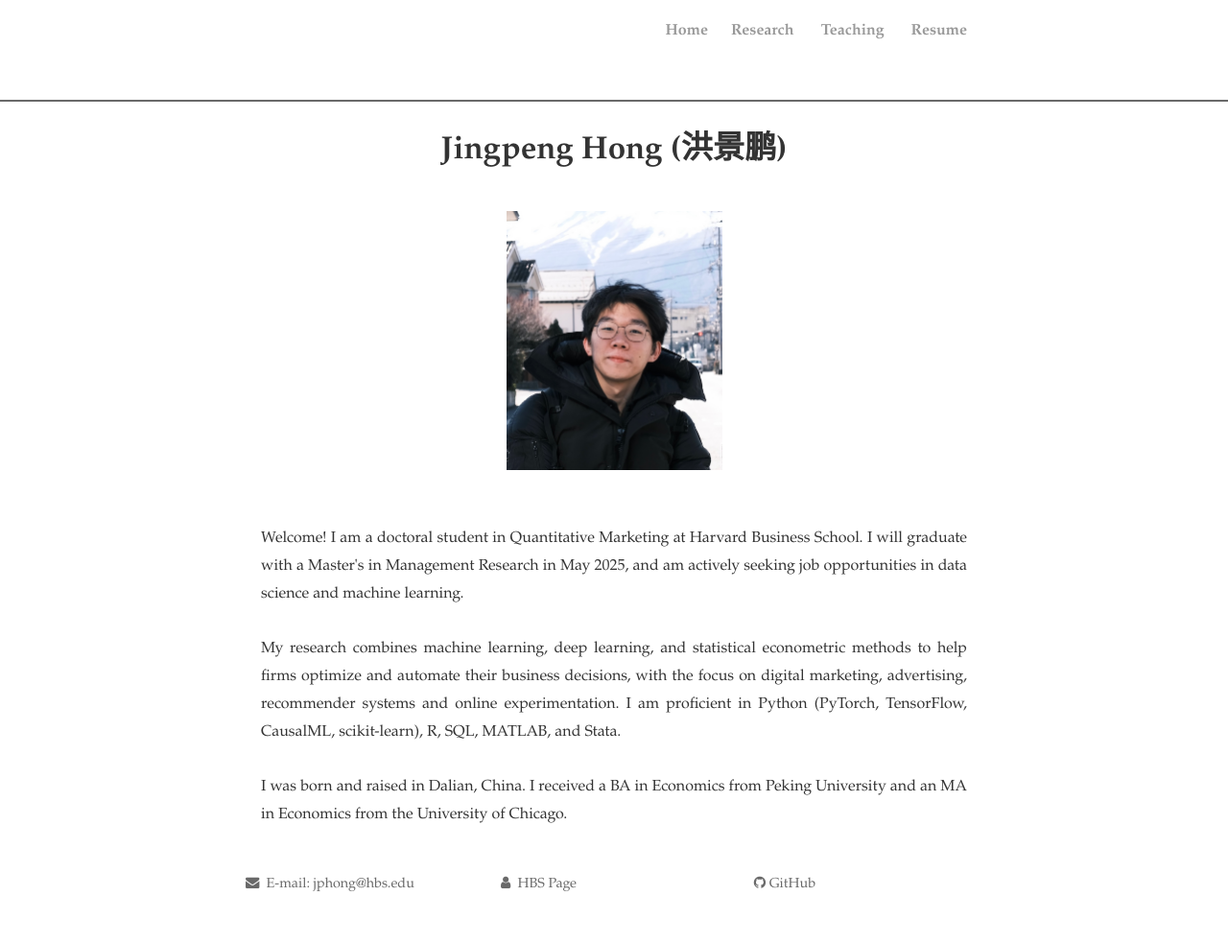
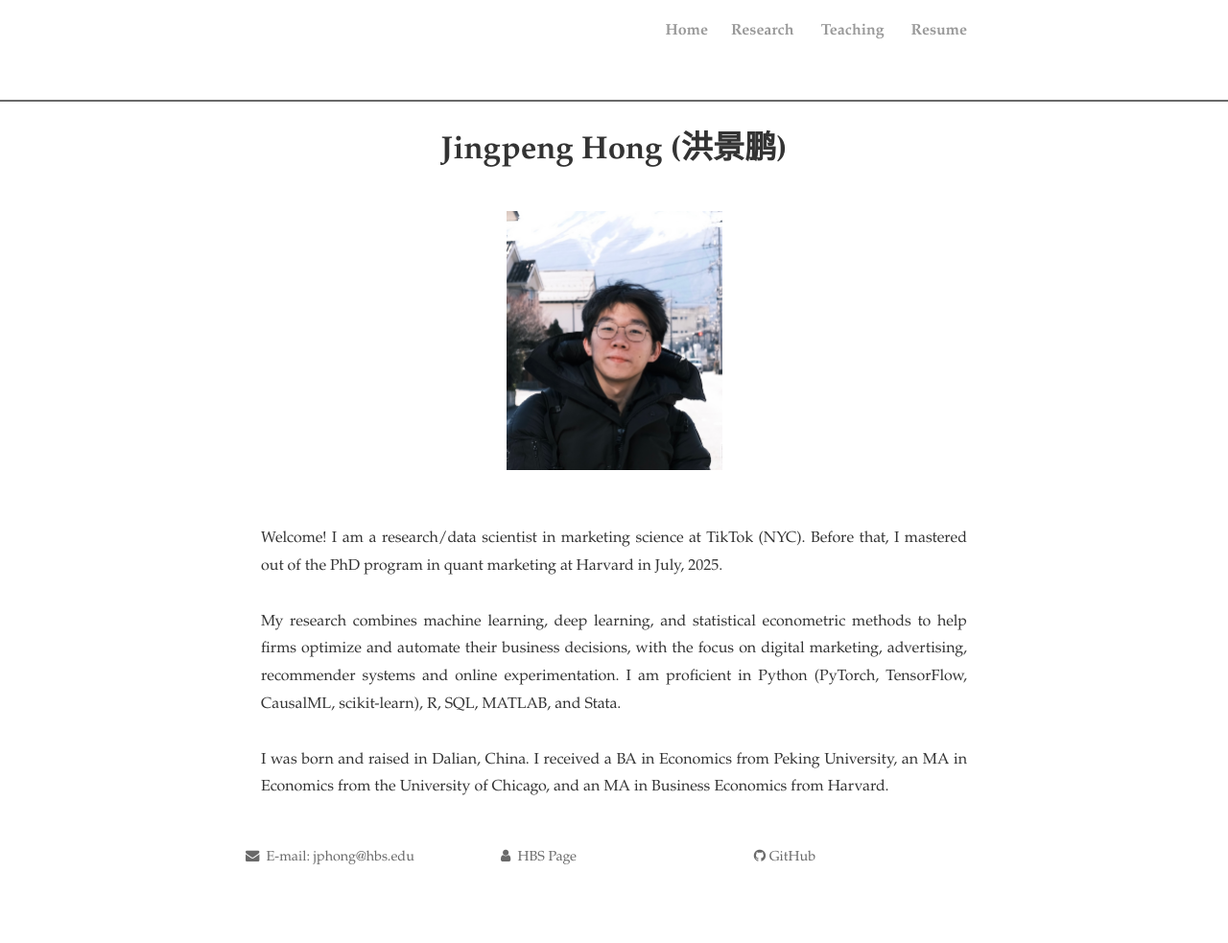
Before and after one commit to JingpengHong/JingpengHong.github.io, a Jekyll site: the page built from index.html, in a window 1280 px wide. Shown: the whole page at 96% size. Built offline with Jekyll 4.4.1, drawn with Linux system fonts in a browser that asks for light colours; nearby versions of some CDN libraries; the list of posts is cut into pages by our own code; comment, search, counter and statistics services are not loaded; a style sheet for code colours, icons or effects is not loaded; after the commit the page ends 954 px from its top, so only the background shows below that.

Commit message:
Update index.html

```diff
--- a/index.html
+++ b/index.html
@@ -15,9 +15,9 @@ title: Jingpeng Hong (洪景鹏)
 <img src="Jingpeng_pic_web.jpg" alt="Jingpeng Hong" style="width:225px;height:270px;" title="Jingpeng Hong (洪景鹏)"; algin="middle">
 
 <br><br>
-<p style="text-align:justify;"> Welcome! I am a doctoral student in Quantitative Marketing at Harvard Business School. I will graduate with a Master's in Management Research in May 2025, and am actively seeking job opportunities in data science and machine learning.
+<p style="text-align:justify;"> Welcome! I am a research/data scientist in marketing science at TikTok (NYC). Before that, I mastered out of the PhD program in quant marketing at Harvard in July, 2025.
 <br><br>
 My research combines machine learning, deep learning, and statistical econometric methods to help firms optimize and automate their business decisions, with the focus on digital marketing, advertising, recommender systems and online experimentation. I am proficient in Python (PyTorch, TensorFlow, CausalML, scikit-learn), R, SQL, MATLAB, and Stata.
 <br><br>
-I was born and raised in Dalian, China. I received a BA in Economics from Peking University and an MA in Economics from the University of Chicago.
+I was born and raised in Dalian, China. I received a BA in Economics from Peking University, an MA in Economics from the University of Chicago, and an MA in Business Economics from Harvard.
 </div>
```
